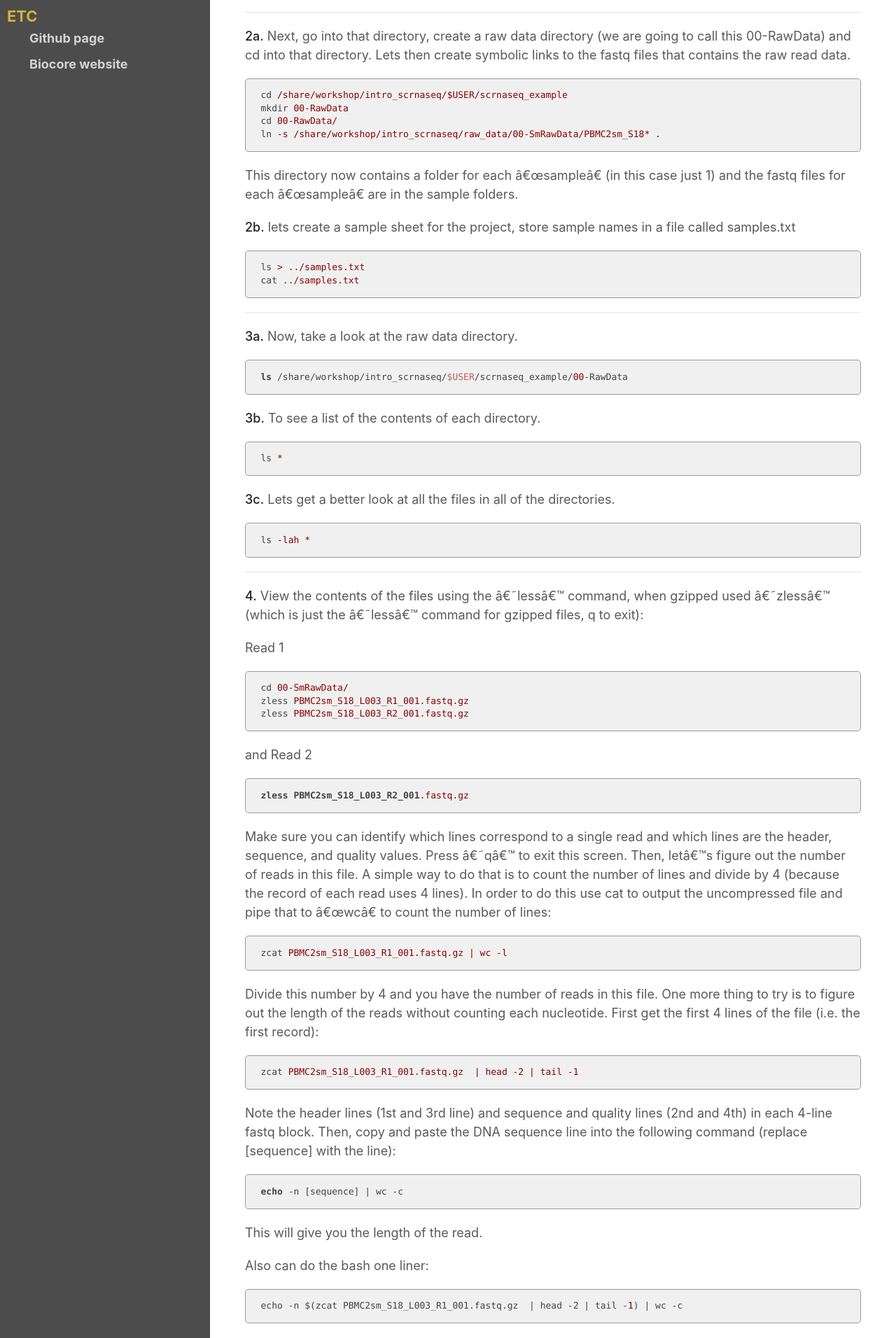
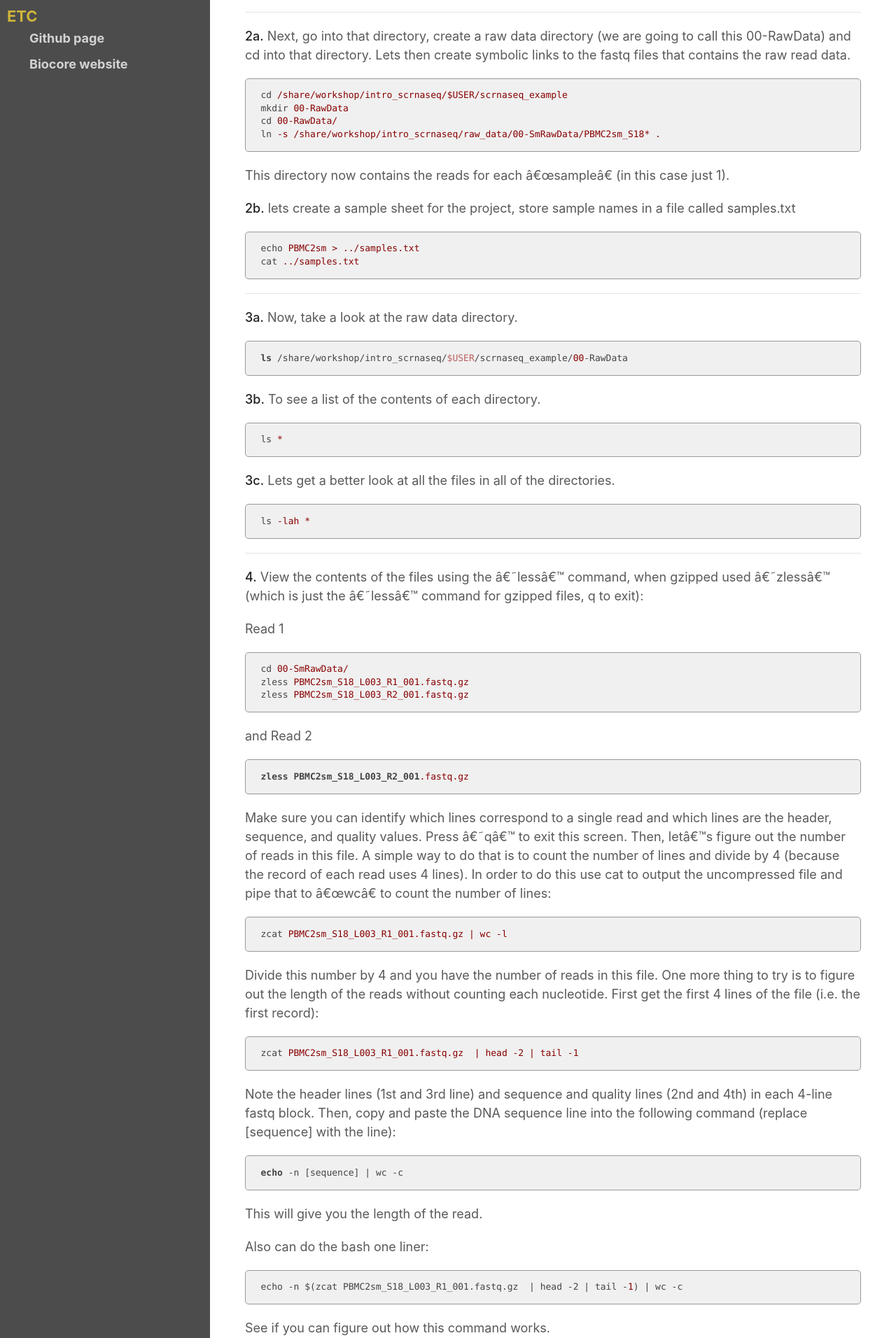
Before and after one commit to ucdavis-bioinformatics-training/2021-March-Single-Cell-RNA-Seq-Analysis, a Jekyll site: the page built from data_reduction/project_setup.md, in a window 1280 px wide. Shown: the part 600-2512 px from the top of the page at 70% size. Built offline with Jekyll 4.4.1, drawn with Linux system fonts in a browser that asks for light colours; our own code applies the rules of GitHub Pages for plain Markdown files.

Commit message:
update project setup and cellranger script

````diff
--- a/data_reduction/project_setup.md
+++ b/data_reduction/project_setup.md
@@ -101,12 +101,12 @@ cd 00-RawData/
 ln -s /share/workshop/intro_scrnaseq/raw_data/00-SmRawData/PBMC2sm_S18* .
 ```
 
-This directory now contains a folder for each "sample" (in this case just 1) and the fastq files for each "sample" are in the sample folders.
+This directory now contains the reads for each "sample" (in this case just 1).
 
 **2b\.** lets create a sample sheet for the project, store sample names in a file called samples.txt
 
 ```bash
-ls > ../samples.txt
+echo PBMC2sm > ../samples.txt
 cat ../samples.txt
 ```
 
````
Also changed, not shown: 1 other file.
